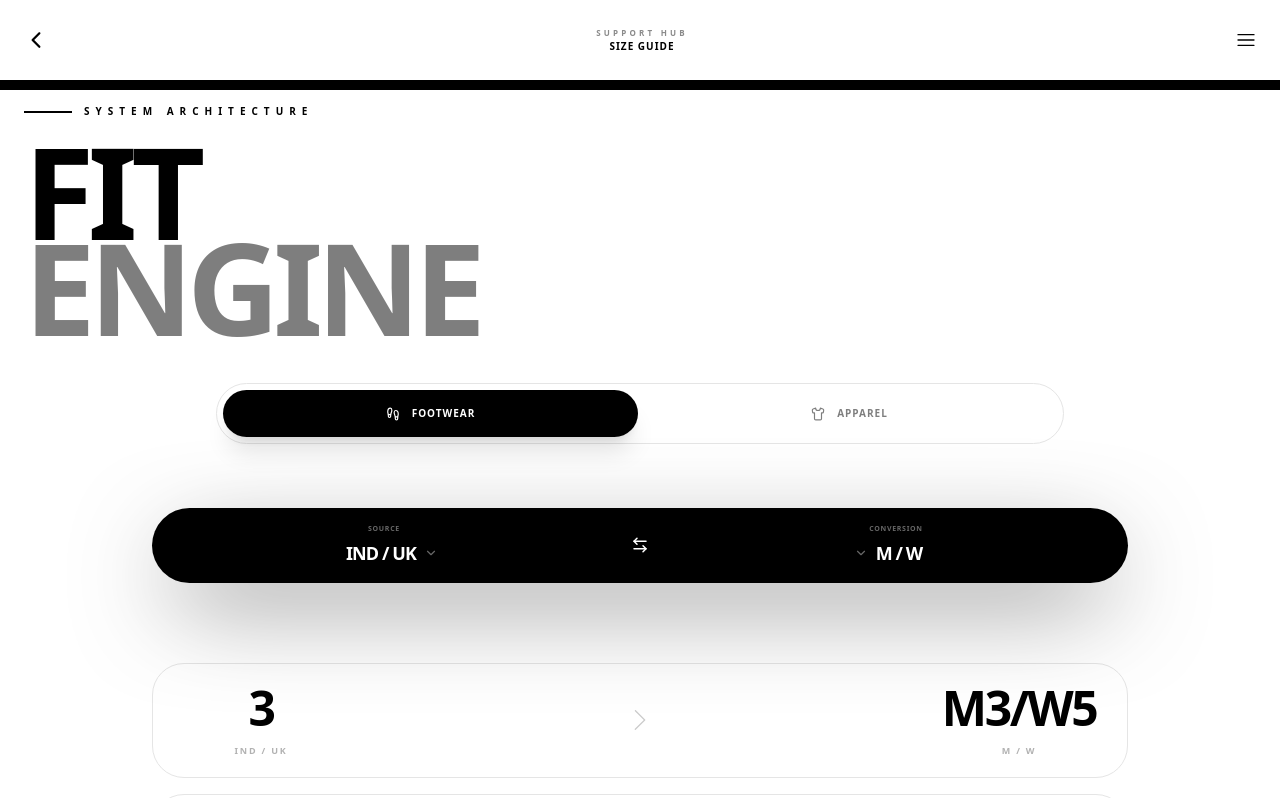
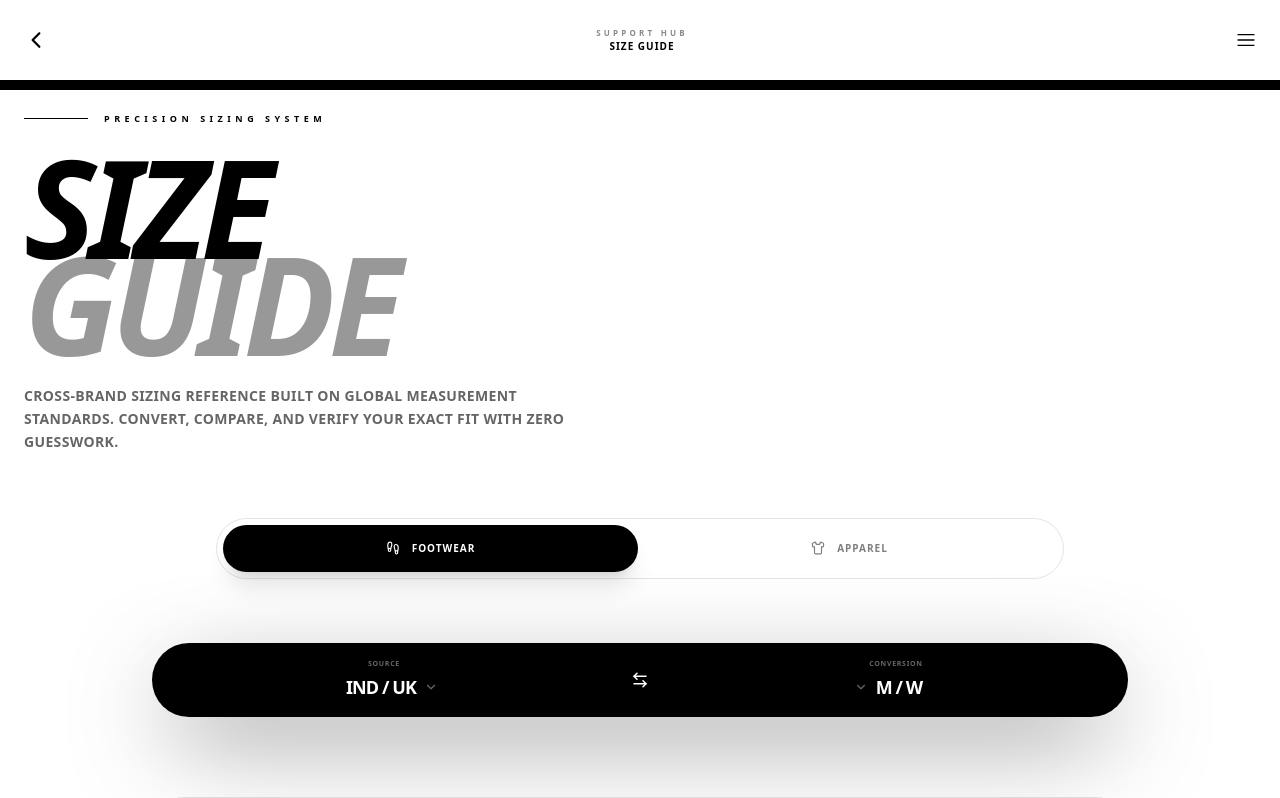
Before and after one commit to FashionFriday-tech/platform, a Next.js app: page /help/size-guide in a window 1280 px wide. Shown: the top 798 px of the page. Built offline with nearby package versions, Linux system fonts and the light colour scheme.

Commit message:
refactor(size-guide): update header to user-facing sizing context

```diff
--- a/src/app/(marketing)/help/size-guide/page.tsx
+++ b/src/app/(marketing)/help/size-guide/page.tsx
@@ -53,16 +53,23 @@ export default function SizeGuidePage() {
   return (
     <div className="bg-background text-foreground min-h-screen pb-32 selection:bg-brand selection:text-white relative">
       {/* 1. HEADER SECTION */}
-      <header className="pt-10 md:pt-26 pb-12 px-6 max-w-7xl mx-auto space-y-6">
-        <div className="flex items-center gap-3 text-brand">
-          <div className="h-0.5 w-12 bg-brand" />
-          <span className="text-[10px] font-black uppercase tracking-[0.6em]">
-            System Architecture
+      <header className="pt-16 md:pt-28 pb-16 px-6 max-w-7xl mx-auto space-y-8">
+        <div className="flex items-center gap-4 text-brand">
+          <div className="h-px w-16 bg-brand" />
+          <span className="text-[9px] font-black uppercase tracking-[0.5em]">
+            Precision Sizing System
           </span>
         </div>
-        <h1 className="text-7xl md:text-9xl font-black uppercase tracking-tighter leading-[0.75]">
-          Fit <br /> <span className="opacity-50">Engine</span>
+
+        <h1 className="text-8xl md:text-[8.5rem] font-black uppercase tracking-tighter italic leading-[0.72]">
+          Size <br />
+          <span className="opacity-40">Guide</span>
         </h1>
+
+        <p className="max-w-xl text-xs md:text-sm font-bold uppercase leading-relaxed tracking-wide opacity-60">
+          Cross-brand sizing reference built on global measurement standards.
+          Convert, compare, and verify your exact fit with zero guesswork.
+        </p>
       </header>
 
       {/* 2. CATEGORY SWITCHER */}
```
